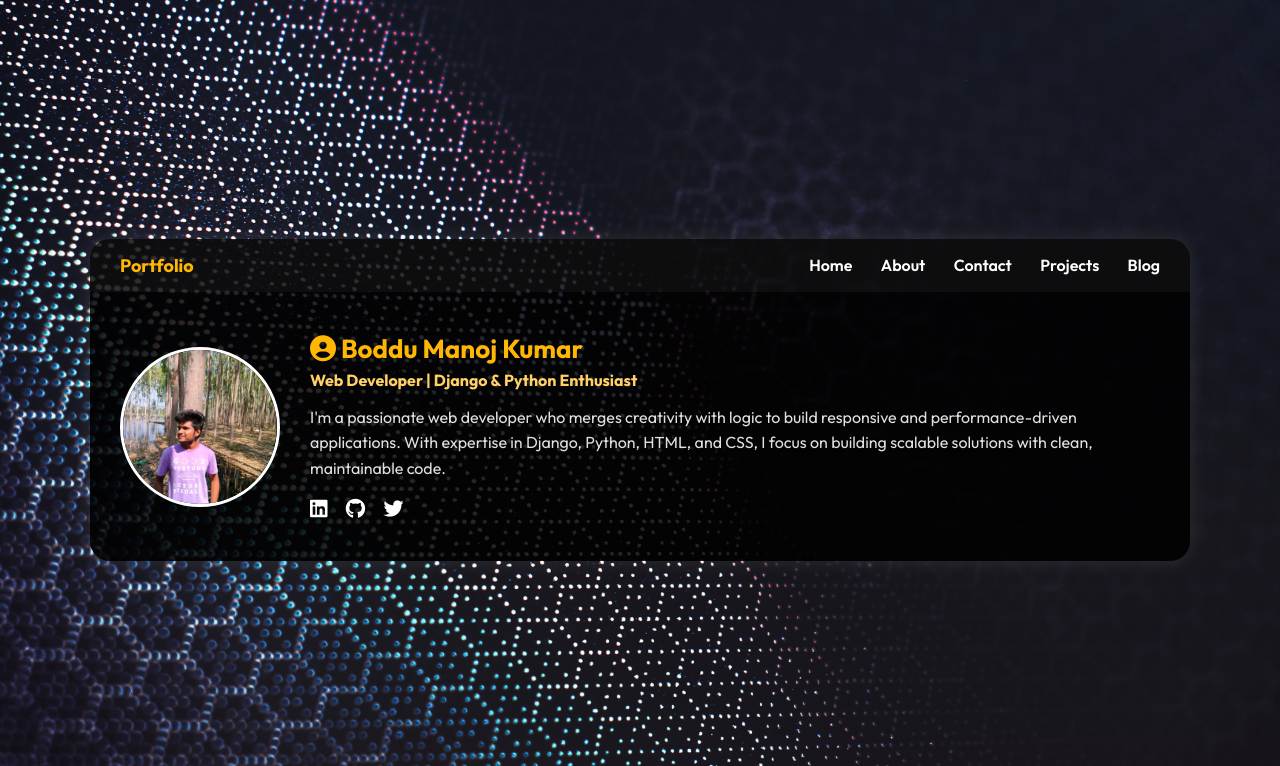
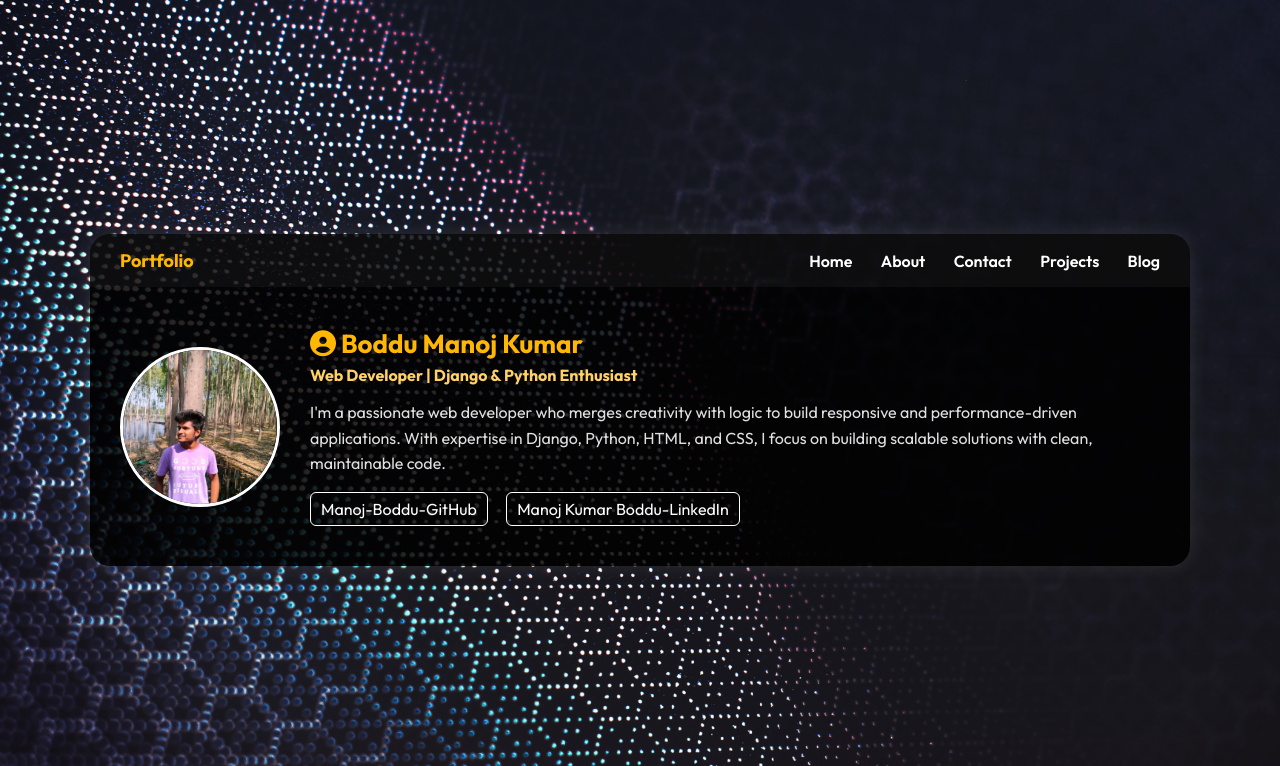
Before and after one commit to Manoj-Boddu/django-portfolio, a Django app: page / in a window 1280 px wide. Shown: the top 766 px of the page. Run offline with Django 5.2, Linux system fonts and the light colour scheme.

Commit message:
Update profile with GitHub and LinkedIn links

```diff
--- a/internalHome/templates/internalHome/home.html
+++ b/internalHome/templates/internalHome/home.html
@@ -42,7 +42,6 @@
       box-shadow: 0 0 20px rgba(255, 255, 255, 0.1);
     }
 
-    /* Full-width nav bar inside the box */
     .nav-full {
       width: 100%;
       display: flex;
@@ -115,13 +114,20 @@
 
     .icons a {
       color: white;
-      font-size: 20px;
+      font-size: 16px;
       margin-right: 15px;
-      transition: color 0.3s;
+      text-decoration: none;
+      font-weight: 500;
+      border: 1px solid #fff;
+      padding: 6px 10px;
+      border-radius: 6px;
+      transition: 0.3s;
+      display: inline-block;
     }
 
     .icons a:hover {
       color: #00d4ff;
+      border-color: #00d4ff;
     }
 
     @media (max-width: 768px) {
@@ -176,9 +182,8 @@
             With expertise in Django, Python, HTML, and CSS, I focus on building scalable solutions with clean, maintainable code.
           </p>
           <div class="icons">
-            <a href="https://linkedin.com/in/yourprofile" target="_blank"><i class="fab fa-linkedin"></i></a>
-            <a href="https://github.com/yourgithub" target="_blank"><i class="fab fa-github"></i></a>
-            <a href="https://twitter.com/yourhandle" target="_blank"><i class="fab fa-twitter"></i></a>
+            <a href="https://github.com/Manoj-Boddu" target="_blank">Manoj-Boddu-GitHub</a>
+            <a href="https://www.linkedin.com/in/manoj-kumar-boddu-528751312" target="_blank">Manoj Kumar Boddu-LinkedIn</a>
           </div>
         </div>
       </div>
```
